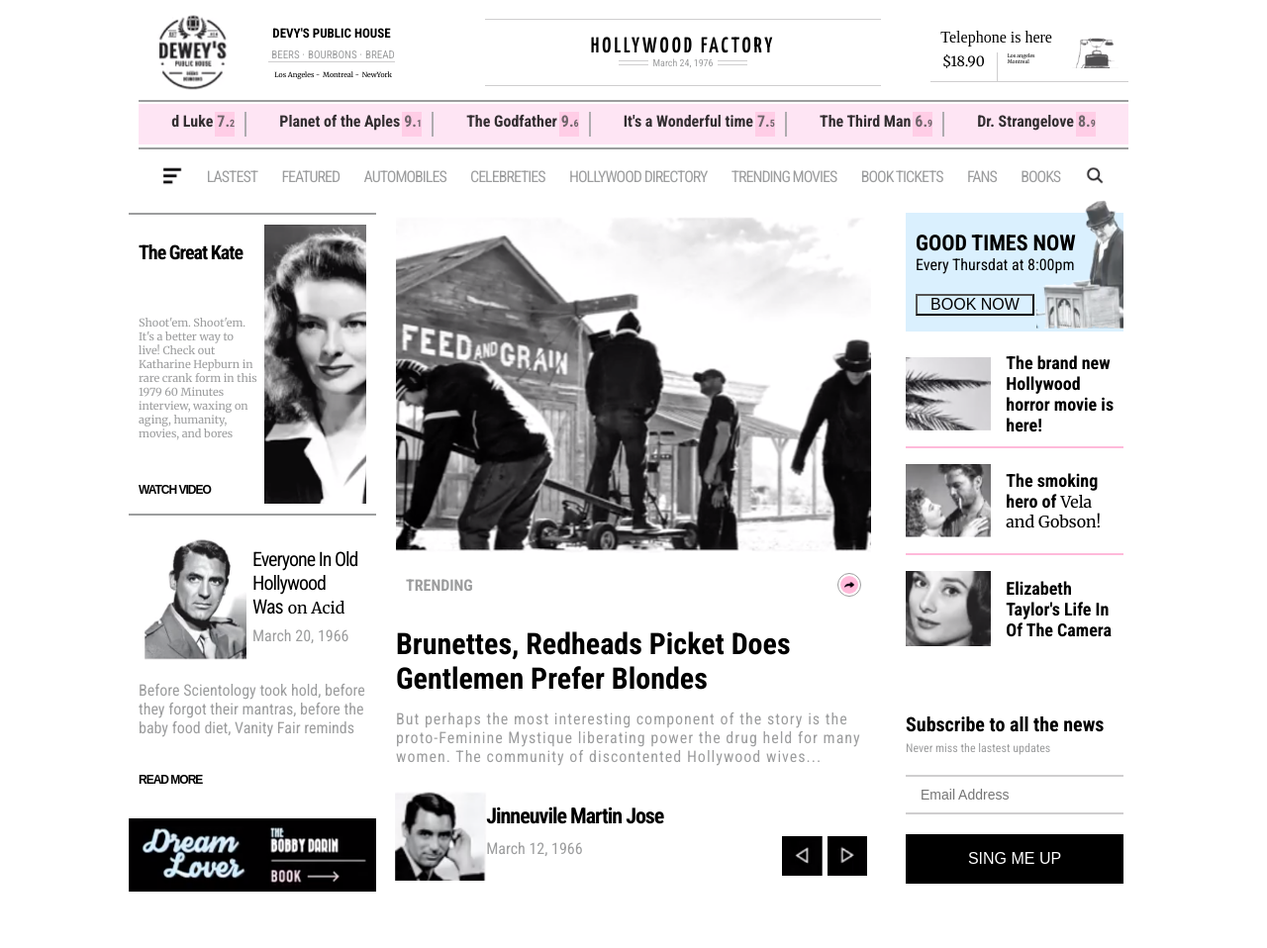
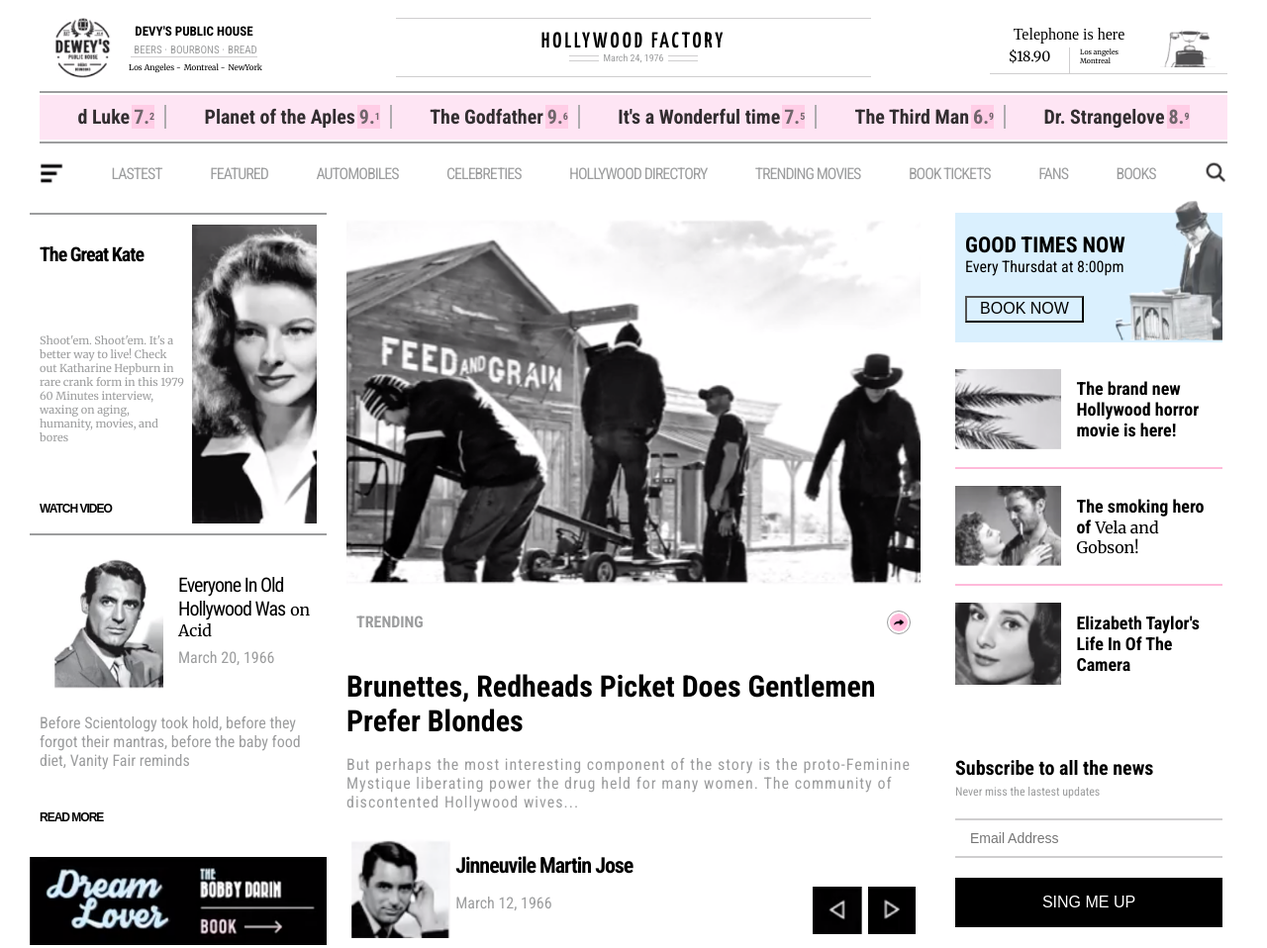
Before and after one commit to den-velez/newspaper-replica, a website: page html/index.html in a window 1280 px wide. Shown: the whole page at 99% size. Before the commit the page ends 905 px from the top, so only its background shows below. Drawn offline with Linux system fonts and the light colour scheme.

Commit message:
issue was resolved

```diff
--- a/sass/components/_globales.scss
+++ b/sass/components/_globales.scss
@@ -30,6 +30,6 @@ $headlineBtn3: "../../images/img8.png";
 }
 body {
   margin: 0 auto;
-  width: 1000px;
+  width: 1200px;
   font-family: $titlesFont;
 }
--- a/sass/components/_headerbottom.scss
+++ b/sass/components/_headerbottom.scss
@@ -7,7 +7,7 @@
   display: flex;
   width: 100%;
   list-style: none;
-  justify-content: space-evenly;
+  justify-content: space-between;
   align-items: center;
   color: $colorFont2;
   font-family: $titlesFont;
--- a/sass/components/_headermiddle.scss
+++ b/sass/components/_headermiddle.scss
@@ -14,22 +14,25 @@
   align-items: center;
   justify-content: space-evenly;
   background-color: $colorAlternativo;
-  font-size: 10px;
+  font-size: 12px;
   font-family: $titlesFont;
   font-weight: 600;
   list-style: none;
   &-item {
-    height: 80%;
+    height: 70%;
     display: flex;
-
     padding: 0 10px;
     opacity: 0.8;
     border-right: 2px solid $colorFont2;
+    &-name {
+      font-size: 20px;
+    }
     &-rating {
       height: 100%;
       margin-left: 2px;
       padding: 0 0 0 2px;
       display: inline-block;
+      font-size: 20px;
       opacity: 0.7;
       background-color: $colorAlternativo2;
     }
--- a/sass/components/_headertop.scss
+++ b/sass/components/_headertop.scss
@@ -12,8 +12,8 @@
   height: 100%;
   display: grid;
   align-items: center;
-  grid-template-columns: 30% 40% 20%;
-  grid-column-gap: 5%;
+  grid-template-columns: 20% 40% 20%;
+  grid-column-gap: 10%;
   &-publicity1 {
     height: 100%;
     display: grid;
@@ -78,7 +78,7 @@
     font-family: $regularFont;
     li {
       padding-left: 3px;
-      font-size: 7px;
+      font-size: 8px;
     }
     li:after {
       content: "  -";
@@ -149,7 +149,7 @@
     padding: 0 10px;
     border-left: 1px solid $bordercolor;
     grid-area: textRight;
-    font-size: 5px;
+    font-size: 7px;
     font-family: $regularFont;
     border-bottom: 1px solid $bordercolor;
   }
--- a/sass/components/_main.scss
+++ b/sass/components/_main.scss
@@ -2,7 +2,7 @@
   margin: 0;
   padding: 0;
   width: 100%;
-  height: 680px;
+  height: 740px;
   display: grid;
   grid-template-columns: 25% 50% 25%;
   justify-content: center;
--- a/sass/components/_relevants.scss
+++ b/sass/components/_relevants.scss
@@ -2,7 +2,7 @@
   width: 100%;
   height: 100%;
   display: grid;
-  grid-template-rows: 45% 45% 10%;
+  grid-template-rows: 44% 44% 10%;
   &-media {
     padding: 10px;
     display: grid;
```
Also changed, not shown: css/styles.css.
